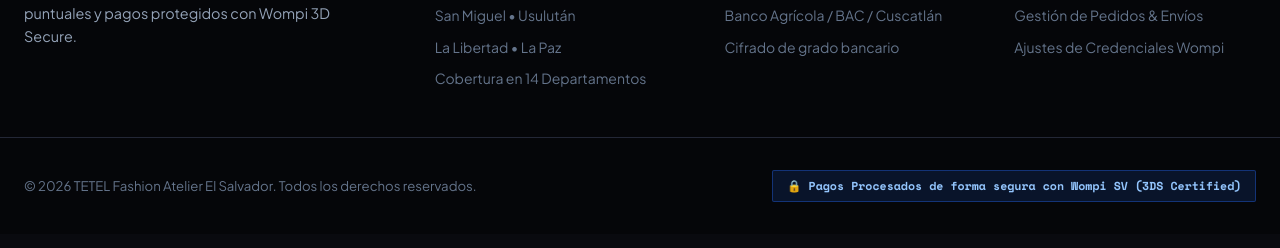
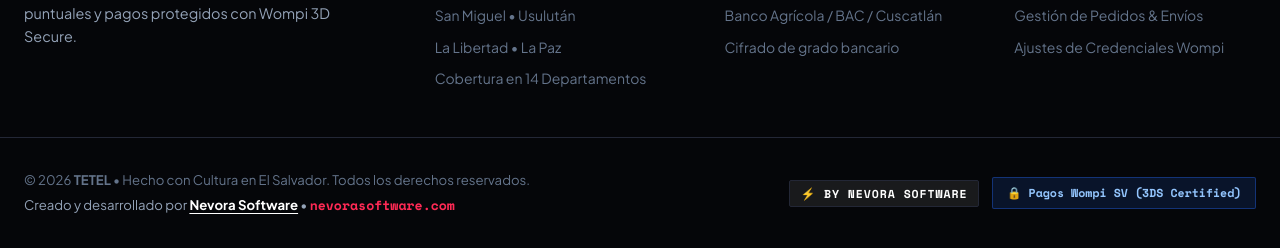
Before and after one commit to nevorasoftware/shop-tetel, a website with bundled scripts: page public/index.html in a window 1280 px wide. Shown: the part 2003-2251 px from the top of the page. Built offline with nearby package versions, Linux system fonts and the light colour scheme; files whose address does not match are found by name.

Commit message:
docs & branding: add Nevora Software attribution and link https://nevorasoftware.com/

```diff
--- a/package.json
+++ b/package.json
@@ -2,6 +2,8 @@
   "name": "tetel-ecommerce-moda",
   "version": "1.0.0",
   "description": "Plataforma E-commerce de moda estilo Shopify con integración Wompi El Salvador 3DS, base de datos y panel de administración",
+  "author": "Nevora Software <https://nevorasoftware.com/>",
+  "homepage": "https://nevorasoftware.com/",
   "main": "server/index.js",
   "type": "module",
   "scripts": {
--- a/public/index.html
+++ b/public/index.html
@@ -493,9 +493,15 @@
       </nav>
 
       <div class="admin-sidebar-footer">
-        <button class="btn btn-secondary btn-full btn-sm" onclick="adminManager.close()">
+        <button class="btn btn-secondary btn-full btn-sm" onclick="adminManager.close()" style="margin-bottom: 0.85rem;">
           ← Volver a la Tienda
         </button>
+        <div style="font-size: 0.72rem; color: #64748b; text-align: center; line-height: 1.4;">
+          Plataforma creada por<br>
+          <a href="https://nevorasoftware.com/" target="_blank" rel="noopener noreferrer" style="color: #ffffff; font-weight: 700; text-decoration: underline; text-underline-offset: 2px;">
+            Nevora Software
+          </a>
+        </div>
       </div>
     </aside>
 
@@ -936,10 +942,18 @@
 
     <div class="container footer-bottom">
       <div>
-        &copy; 2026 TETEL Fashion Atelier El Salvador. Todos los derechos reservados.
+        <div>&copy; 2026 <strong>TETEL</strong> &bull; Hecho con Cultura en El Salvador. Todos los derechos reservados.</div>
+        <div style="margin-top: 0.35rem; font-size: 0.825rem; color: #94a3b8;">
+          Creado y desarrollado por <a href="https://nevorasoftware.com/" target="_blank" rel="noopener noreferrer" style="color: #ffffff; font-weight: 700; text-decoration: underline; text-underline-offset: 3px;">Nevora Software</a> &bull; <a href="https://nevorasoftware.com/" target="_blank" rel="noopener noreferrer" style="color: var(--color-accent); font-family: var(--font-mono); font-weight: 600;">nevorasoftware.com</a>
+        </div>
       </div>
-      <div class="wompi-security-badge">
-        🔒 Pagos Procesados de forma segura con Wompi SV (3DS Certified)
+      <div style="display: flex; align-items: center; gap: 0.85rem; flex-wrap: wrap;">
+        <a href="https://nevorasoftware.com/" target="_blank" rel="noopener noreferrer" class="badge" style="background: rgba(255, 255, 255, 0.08); color: #ffffff; border: 1px solid var(--color-border); font-family: var(--font-mono); text-transform: uppercase;">
+          ⚡ By Nevora Software
+        </a>
+        <div class="wompi-security-badge">
+          🔒 Pagos Wompi SV (3DS Certified)
+        </div>
       </div>
     </div>
   </footer>
```
Also changed, not shown: public/checkout-confirmacion.html (+7 -0 lines), README.md.
